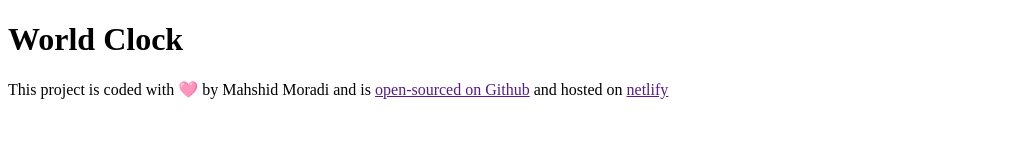
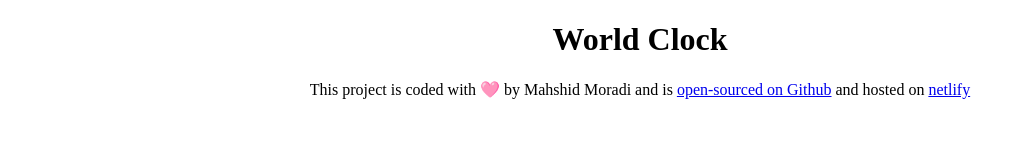
Before and after one commit to Mahshid301/world-clock, a plain HTML site: page index.html in a window 1280 px wide. Shown: the whole page, without its empty margins (0-1026 px from the left). Drawn offline with Linux system fonts and the light colour scheme.

Commit message:
added css and js link

```diff
--- a/index.html
+++ b/index.html
@@ -4,13 +4,20 @@
     <meta charset="UTF-8" />
     <meta name="viewport" content="width=device-width, initial-scale=1.0" />
     <title>World Clock</title>
+    <link rel="stylesheet" href="src/style.css" />
   </head>
   <body>
     <h1>World Clock</h1>
     <footer>
       This project is coded with 🩷 by Mahshid Moradi and is
-      <a href="" target="_blank"> open-sourced on Github</a> and hosted on
-      <a href="" target="_blank">netlify</a>
+      <a href="https://github.com/Mahshid301/world-clock" target="_blank">
+        open-sourced on Github</a
+      >
+      and hosted on
+      <a href="https://world-clock-web-project.netlify.app/" target="_blank"
+        >netlify</a
+      >
     </footer>
+    <script src="src/index.js"></script>
   </body>
 </html>
--- a/src/style.css
+++ b/src/style.css
@@ -0,0 +1,6 @@
+h1 {
+  text-align: center;
+}
+footer {
+  text-align: center;
+}
```
